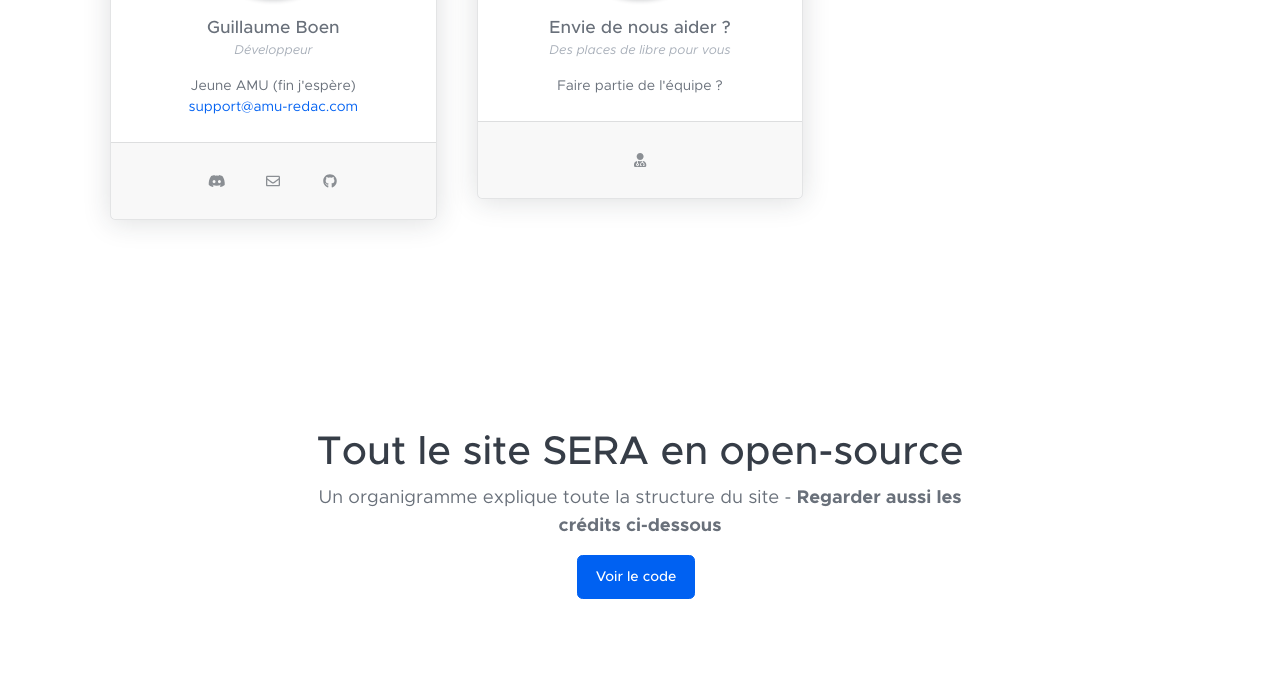
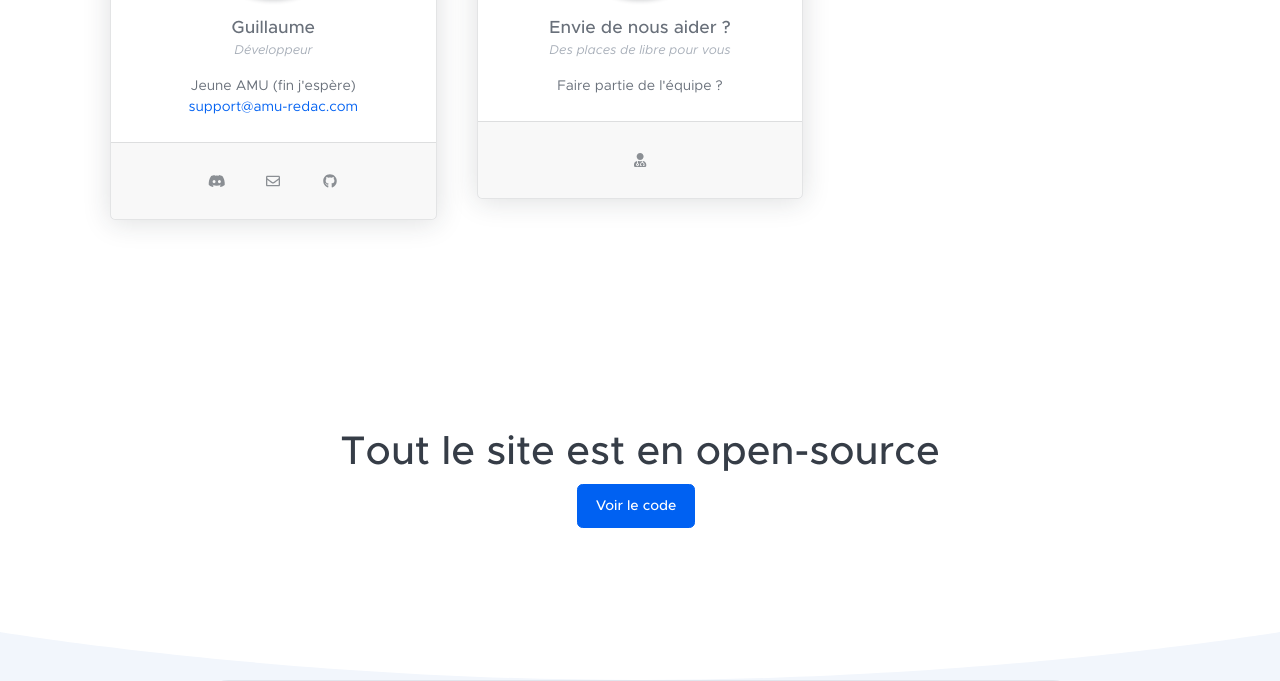
Before and after one commit to TheHuman00/amu-redac, a PHP site: page /contact in a window 1280 px wide. Shown: the part 754-1435 px from the top of the page. Run offline with PHP 8.4, Linux system fonts and the light colour scheme; data that the repository does not hold is empty; some libraries are stand-ins or nearby versions.

Commit message:
contact update

```diff
--- a/contact.php
+++ b/contact.php
@@ -11,7 +11,7 @@
                                         <h1 class="page-header-ui-title">Vous souhaitez nous contacter ?</h1>
                                         <p class="page-header-ui-text mb-5">Contact moi comme tu peux ahhah</p>
                                         <a class="btn btn-teal fw-500 me-2" href="#!">Whatsapp</a>
-                                        <a class="btn btn-dark fw-500" href="#!">Discord</a>
+                                        <a class="btn btn-dark fw-500" href="https://discord.gg/EkXxgTz7FV">Discord</a>
                                     </div>
                                 </div>
                             </div>
@@ -48,7 +48,7 @@
                                     <div class="card card-team">
                                         <div class="card-body">
                                             <img class="card-team-img mb-3" src="https://i.imgur.com/8Neitn7.jpg" alt="..." />
-                                            <div class="card-team-name">Guillaume Boen</div>
+                                            <div class="card-team-name">Guillaume</div>
                                             <div class="card-team-position mb-3">Développeur</div>
                                             <p class="small mb-0">Jeune AMU (fin j'espère)</p>
                                             <p class="small mb-0"><a href="mailto:support@amu-redac.com">support@amu-redac.com</a></p>
@@ -81,9 +81,8 @@
                             <div class="container px-5">
                                 <div class="row gx-5 justify-content-center">
                                     <div class="col-xl-8 col-lg-10 text-center mb-4" data-aos="fade">
-                                        <h1 class="page-header-ui-title">Tout le site SERA en open-source</h1>
-                                        <p class="page-header-ui-text">Un organigramme explique toute la structure du site - <strong>Regarder aussi les crédits ci-dessous</strong></p>
-                                        <a class="btn btn-primary fw-500 me-2" href="#!">Voir le code</a>
+                                        <h1 class="page-header-ui-title">Tout le site est en open-source</h1>
+                                        <a class="btn btn-primary fw-500 me-2" href="https://github.com/TheHuman00/amu-redac">Voir le code</a>
                                     </div>
                                 </div>
                             </div>
@@ -96,7 +95,7 @@
                         <div class="container px-5">
                             <div class="device-laptop text-gray-200 mt-n10" data-aos="fade-up">
                                 <svg class="device-container" xmlns="http://www.w3.org/2000/svg" fill="currentColor" viewBox="83.911 298.53 426.962 243.838"><path d="M474.843 516.208V309.886c0-6.418-4.938-11.355-11.354-11.355H131.791c-6.417 0-11.354 4.938-11.354 11.355v206.816H83.911v13.326c4.938 7.896 31.098 12.34 40.969 12.34h345.024c10.366 0 36.526-4.936 40.969-12.34v-13.326h-36.03v-.494zM134.26 313.341h326.762v203.361H134.26V313.341z"></path></svg>
-                                <img class="device-screenshot" src="https://i.imgur.com/lGQtxkP.jpg" />
+                                <img class="device-screenshot" src="https://i.imgur.com/NcseEJu.png" />
                             </div>
                         </div>
                     </section>
```
